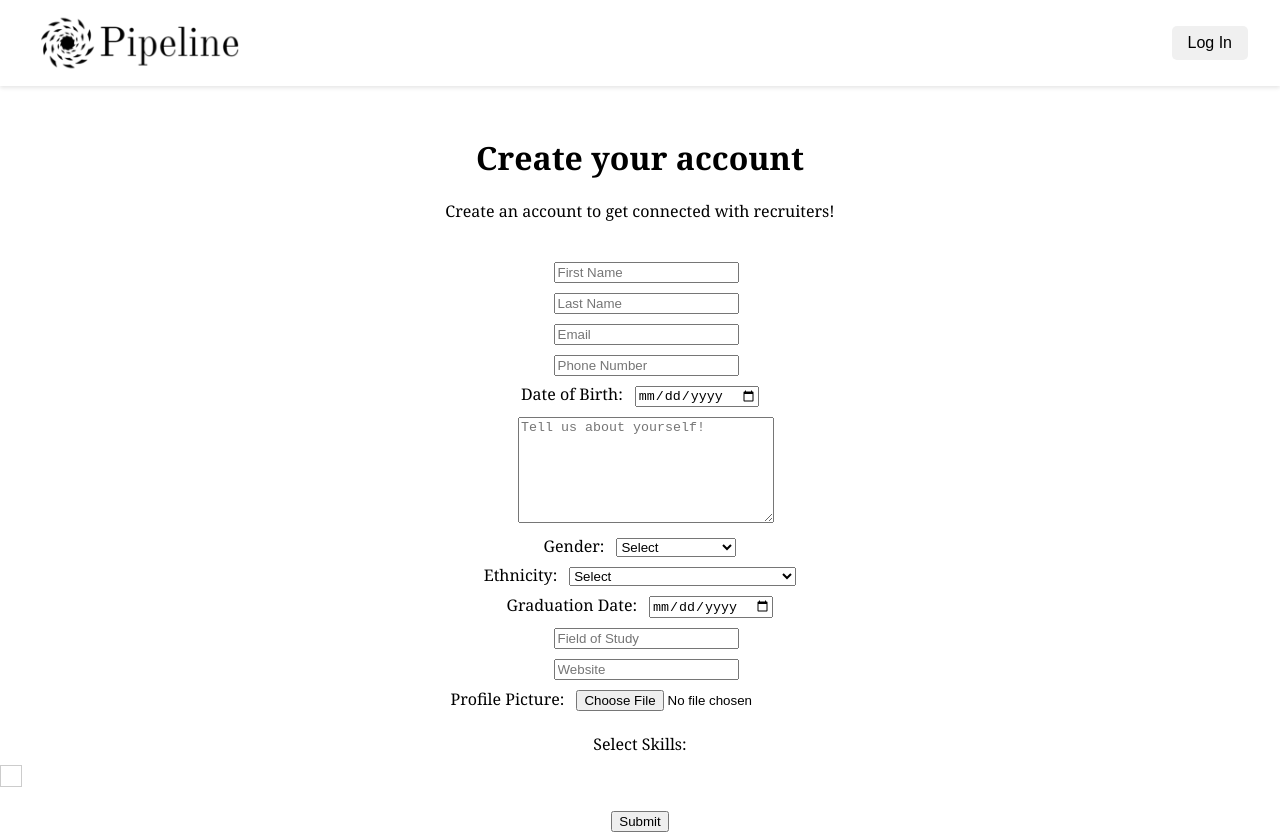
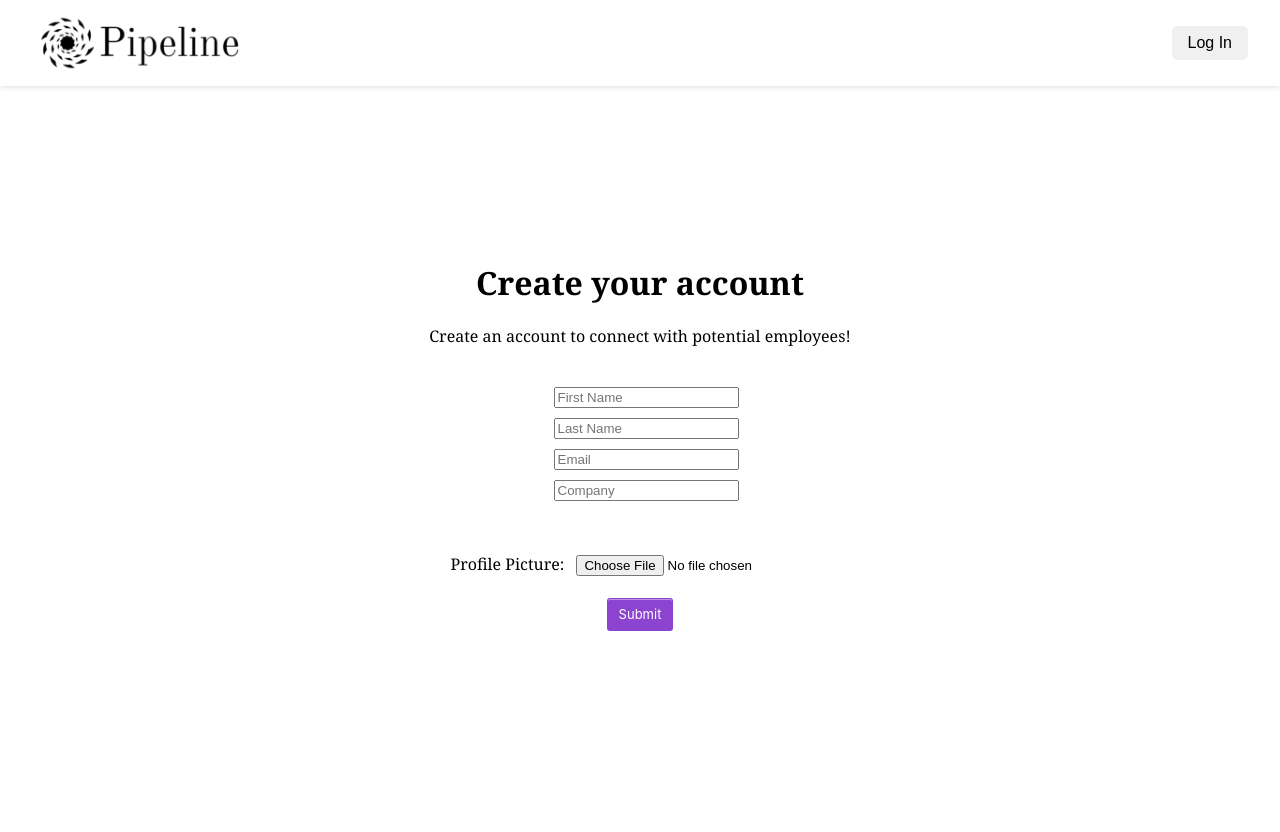
Before and after one commit to edisonrhuang/Pipeline, a React (Create React App) app in the folder frontend/: page /employercreate in a window 1280 px wide. After the commit the page ends 800 px from the top, so only its background shows below. Built offline with nearby package versions, Linux system fonts and the light colour scheme.

Commit message:
added not bad submit button

```diff
--- /dev/null
+++ b/frontend/src/components/Submit_Button/Button.css
@@ -0,0 +1,39 @@
+.button {
+    background-color: #8c43cf;
+    border: 1px solid transparent;
+    border-radius: 3px;
+    box-shadow: rgba(255, 255, 255, .4) 0 1px 0 0 inset;
+    box-sizing: border-box;
+    color: #fff;
+    cursor: pointer;
+    display: inline-block;
+    font-family: -apple-system,system-ui,"Segoe UI","Liberation Sans",sans-serif;
+    font-size: 13px;
+    font-weight: 400;
+    line-height: 1.15385;
+    margin: 0;
+    outline: none;
+    padding: 8px .8em;
+    position: relative;
+    text-align: center;
+    text-decoration: none;
+    user-select: none;
+    -webkit-user-select: none;
+    touch-action: manipulation;
+    vertical-align: baseline;
+    white-space: nowrap;
+  }
+
+  .button-7:hover,
+  .button-7:focus {
+    background-color: #07c;
+  }
+
+  .button-7:focus {
+    box-shadow: 0 0 0 4px rgba(0, 149, 255, .15);
+  }
+
+  .button-7:active {
+    background-color: #0064bd;
+    box-shadow: none;
+  }
--- /dev/null
+++ b/frontend/src/components/Submit_Button/Button.js
@@ -0,0 +1,11 @@
+import React, { Component } from 'react';
+import './Button.css'; // Tell webpack that Button.js uses these styles
+
+class Button extends Component {
+  render() {
+
+    return <button className="button">Submit</button>;
+  }
+}
+
+export default Button
--- a/frontend/src/pages/CandidateCreate/CandidateCreate.js
+++ b/frontend/src/pages/CandidateCreate/CandidateCreate.js
@@ -1,5 +1,6 @@
 import React, { useState, useEffect } from 'react';
 import Navbar from '../../components/LoginNavbar/LoginNavbar.js';
+import Button from '../../components/Submit_Button/Button.js'
 //import axios from 'axios';
 
 const CreateCandidate = () => {
@@ -91,6 +92,7 @@ const CreateCandidate = () => {
 
     return (
         //<form onSubmit={handleSubmit} method="POST">
+
         <form style={{textAlign: 'center', fontFamily: 'Georgia'}}>
             <Navbar/>
             <h1 style={{marginTop: '50px'}}>
@@ -198,7 +200,7 @@ const CreateCandidate = () => {
                 ))}
             </div>
             <br />
-            <button type="submit">Submit</button>
+            <Button/>
         </form>
     );
 };
--- a/frontend/src/pages/EmployerCreate/EmployerCreate.js
+++ b/frontend/src/pages/EmployerCreate/EmployerCreate.js
@@ -1,5 +1,6 @@
 import React, { useState, useEffect } from 'react';
 import Navbar from '../../components/LoginNavbar/LoginNavbar.js';
+import Button from '../../components/Submit_Button/Button.js'
 //import axios from 'axios';
 
 const CreateEmployer = () => {
@@ -93,11 +94,11 @@ const CreateEmployer = () => {
         //<form onSubmit={handleSubmit} method="POST">
         <form style={{textAlign: 'center', fontFamily: 'Georgia'}}>
             <Navbar/>
-            <h1 style={{marginTop: '50px'}}>
+            <h1 style={{marginTop: '175px'}}>
                 Create your account
             </h1>
             <p>
-                Create an account to get connected with recruiters!
+                Create an account to connect with potential employees!
             </p>
             <br />
             <label>
@@ -116,63 +117,11 @@ const CreateEmployer = () => {
             </label>
             <br />
             <label>
-                <input type="text" name="phone_number" value={formData.phone_number} onChange={handleChange}
-                style={{marginTop: '10px', marginLeft: '12px'}} placeholder="Phone Number"/>
+                <input type="text" name="field_of_study" value={formData.field_of_study} onChange={handleChange}
+                style={{marginTop: '10px', marginLeft: '12px'}} placeholder="Company"/>
             </label>
             <br />
-            <label>
-                Date of Birth:
-                <input type="date" name="date_of_birth" value={formData.date_of_birth} onChange={handleChange}
-                style={{marginTop: '10px', marginLeft: '12px'}} placeholder="Date of Birth"/>
-            </label>
             <br />
-            <label>
-                <textarea name="info" value={formData.info} onChange={handleChange}
-                style={{marginTop: '10px', marginLeft: '12px', width: "250px", height: "100px"}} placeholder="Tell us about yourself!"/>
-            </label>
-            <br />
-            <label>
-                Gender:
-                <select name="gender" value={formData.gender} onChange={handleChange}
-                style={{marginTop: '10px', marginLeft: '12px'}}>
-                    <option value="">Select</option>
-                    <option value="Male">Male</option>
-                    <option value="Female">Female</option>
-                    <option value="Prefer not to say">Prefer not to say</option>
-                    <option value="Others">Others</option>
-                </select>
-            </label>
-            <br />
-            <label>
-                Ethnicity:
-                <select name="ethnicity" value={formData.ethnicity} onChange={handleChange}
-                style={{marginTop: '10px', marginLeft: '12px'}}>
-                    <option value="">Select</option>
-                    <option value="American Indian or Alaskan Native">American Indian or Alaskan Native</option>
-                    <option value="Asian/Pacific Islander">Asian/Pacific Islander</option>
-                    <option value="Black or African American">Black or African American</option>
-                    <option value="Hispanic">Hispanic</option>
-                    <option value="White/Caucasian">White/Caucasian</option>
-                    <option value="Two or more">Two or more</option>
-                    <option value="Other">Other</option>
-                </select>
-            </label>
-            <br />
-            <label>
-                Graduation Date:
-                <input type="date" name="graduation_date" value={formData.graduation_date} onChange={handleChange}
-                style={{marginTop: '10px', marginLeft: '12px'}}/>
-            </label>
-            <br />
-            <label>
-                <input type="text" name="field_of_study" value={formData.field_of_study} onChange={handleChange}
-                style={{marginTop: '10px', marginLeft: '12px'}} placeholder="Field of Study"/>
-            </label>
-            <br />
-            <label>
-                <input type="text" name="website" value={formData.website} onChange={handleChange}
-                style={{marginTop: '10px', marginLeft: '12px'}} placeholder="Website"/>
-            </label>
             <br />
             <label>
                 Profile Picture:
@@ -181,24 +130,7 @@ const CreateEmployer = () => {
             </label>
             <br />
             <br />
-            <label>Select Skills:</label>
-            <div style={{ border: '1px solid #ccc', padding: '10px', maxHeight: '200px', maxWidth: maxWidth + 'px', overflowY: 'auto', whiteSpace: 'pre-wrap', marginTop: '10px'}}>
-                {skillsList.map(skill => (
-                    <div key={skill.skill} style={{ marginBottom: '5px' }}>
-                        <label>
-                            <input
-                                type="checkbox"
-                                name={skill.skill}
-                                checked={selectedSkills[skill.skill] || false}
-                                onChange={handleSkillChange}
-                            />
-                            {skill.skill}
-                        </label>
-                    </div>
-                ))}
-            </div>
-            <br />
-            <button type="submit">Submit</button>
+            <Button/>
         </form>
     );
 };
@@ -211,4 +143,5 @@ function getDate() {
     return `${year}-${month}-${day}`;
 }
 
+
 export default CreateEmployer;
```
Also changed, not shown: frontend/src/pages/CandidateCreate/bg.png (added).
